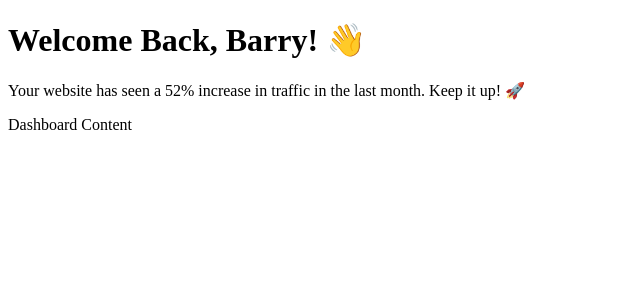
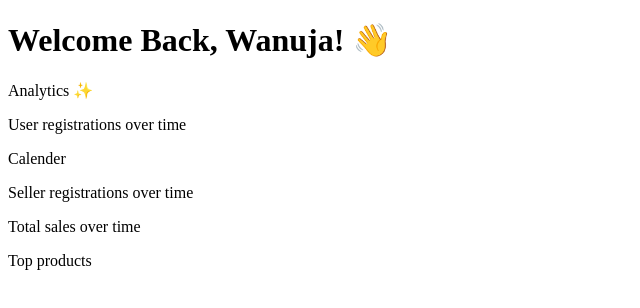
Before and after one commit to Wanuja97/tailorlink-admin-dashboard, a Next.js app: page /admin/dashboard in a window 1280 px wide. Shown: the top 308 px of the page, without its empty margins (0-640 px from the left). Built offline with nearby package versions, Linux system fonts and the light colour scheme.

Commit message:
active tab animated in sidenavbar

```diff
--- a/src/components/header.tsx
+++ b/src/components/header.tsx
@@ -3,17 +3,12 @@ import React from 'react'
 function Header() {
     return (
         <div>
-            <div aria-label="Page Header" className="bg-gray-100">
+            <div aria-label="Page Header" className="bg-gray-200">
                 <div className="w-screen px-4 py-8 sm:px-6 lg:px-8">
                     <div className="mt-8">
                         <h1 className="text-2xl font-bold text-gray-900 sm:text-3xl">
-                            Welcome Back, Barry! 👋
+                            Welcome Back, Wanuja! 👋
                         </h1>
-
-                        <p className="mt-1.5 text-sm text-gray-500">
-                            Your website has seen a 52% increase in traffic in the last month. Keep
-                            it up! 🚀
-                        </p>
                     </div>
                 </div>
             </div>
--- a/src/components/sidenavbar.tsx
+++ b/src/components/sidenavbar.tsx
@@ -1,5 +1,5 @@
 import React from 'react'
-
+import { useRouter } from 'next/router';
 import { Fragment } from 'react'
 import { Disclosure, Menu, Transition } from '@headlessui/react'
 import { Bars3Icon, BellIcon, XMarkIcon } from '@heroicons/react/24/outline'
@@ -18,6 +18,7 @@ function classNameNames(...classNamees: any[]) {
 }
 
 function Navbar() {
+  const router = useRouter();
   return (
     <div className="flex fixed top-0 left- h-screen w-64 flex-col justify-between border-e bg-cyan-950">
       <div className="px-4 py-6">
@@ -30,7 +31,8 @@ function Navbar() {
 
         <nav aria-label="Main Nav" className="mt-6 flex flex-col space-y-1 border-t">
 
-          <Link href="/admin/dashboard" className="flex items-center gap-2 rounded-lg  px-4 py-2 text-white hover:bg-gray-100 hover:text-gray-700">
+          <Link href="/admin/dashboard"
+          className={`flex items-center gap-2 rounded-lg px-4 py-2 text-white ${router.pathname === '/admin/dashboard' ? 'bg-gray-100 text-gray-700' : 'hover:bg-gray-100 hover:text-gray-700'}`}>
             <svg
               xmlns="http://www.w3.org/2000/svg"
               className="h-5 w-5 opacity-75"
@@ -55,7 +57,8 @@ function Navbar() {
           </Link>
 
 
-            <Link href="/admin/users" prefetch={false} className="flex items-center gap-2 rounded-lg  px-4 py-2 text-white hover:bg-gray-100 hover:text-gray-700">
+          <Link href="/admin/users" prefetch={false}
+          className={`flex items-center gap-2 rounded-lg px-4 py-2 text-white ${router.pathname === '/admin/users' ? 'bg-gray-100 text-gray-700' : 'hover:bg-gray-100 hover:text-gray-700'}`}>
             <svg
               xmlns="http://www.w3.org/2000/svg"
               className="h-5 w-5 opacity-75"
@@ -74,7 +77,8 @@ function Navbar() {
             <span className="text-sm font-medium">Manage users</span>
           </Link>
 
-            <Link href="/admin/pending-requests" prefetch={false} className="flex items-center gap-2 rounded-lg  px-4 py-2 text-white hover:bg-gray-100 hover:text-gray-700">
+          <Link href="/admin/pending-requests" prefetch={false}
+            className={`flex items-center gap-2 rounded-lg px-4 py-2 text-white ${router.pathname === '/admin/pending-requests' ? 'bg-gray-100 text-gray-700' : 'hover:bg-gray-100 hover:text-gray-700'}`}>
             <svg
               xmlns="http://www.w3.org/2000/svg"
               className="h-5 w-5 opacity-75"
@@ -93,7 +97,8 @@ function Navbar() {
             <span className="text-sm font-medium"> Pending seller requests </span>
           </Link>
 
-          <Link href="/admin/notifications" prefetch={false} className="flex items-center gap-2 rounded-lg px-4 py-2 text-white hover:bg-gray-100 hover:text-gray-700">
+          <Link href="/admin/add-new-admin" prefetch={false}
+          className={`flex items-center gap-2 rounded-lg px-4 py-2 text-white ${router.pathname === '/admin/add-new-admin' ? 'bg-gray-100 text-gray-700' : 'hover:bg-gray-100 hover:text-gray-700'}`}>
             <span className="sr-only">Add new admin</span>
             <svg
               xmlns="http://www.w3.org/2000/svg"
@@ -112,7 +117,8 @@ function Navbar() {
 
             <span className="text-sm font-medium"> Add new admin </span>
           </Link>
-          <Link href="/admin/view-admins" prefetch={false} className="flex items-center gap-2 rounded-lg px-4 py-2 text-white hover:bg-gray-100 hover:text-gray-700">
+          <Link href="/admin/view-admins" prefetch={false}
+          className={`flex items-center gap-2 rounded-lg px-4 py-2 text-white ${router.pathname === '/admin/view-admins' ? 'bg-gray-100 text-gray-700' : 'hover:bg-gray-100 hover:text-gray-700'}`}>
             <span className="sr-only">View admins</span>
             <svg
               xmlns="http://www.w3.org/2000/svg"
@@ -131,7 +137,8 @@ function Navbar() {
 
             <span className="text-sm font-medium">View admins</span>
           </Link>
-          <Link href="/admin/notifications" prefetch={false} className="flex items-center gap-2 rounded-lg px-4 py-2 text-white hover:bg-gray-100 hover:text-gray-700">
+          <Link href="/admin/notifications" prefetch={false}
+          className={`flex items-center gap-2 rounded-lg px-4 py-2 text-white ${router.pathname === '/admin/notifications' ? 'bg-gray-100 text-gray-700' : 'hover:bg-gray-100 hover:text-gray-700'}`}>
             <span className="sr-only">Notifications</span>
             <svg
               xmlns="http://www.w3.org/2000/svg"
--- a/src/pages/admin/dashboard.tsx
+++ b/src/pages/admin/dashboard.tsx
@@ -8,8 +8,13 @@ const Dashboard: NextPageWithLayout = () => {
   return (
     <>
       <Header/>
-      <div className='px-4 py-8 sm:px-6 lg:px-8'>
-      <p>Dashboard Content </p>
+      <div className='px-4 py-8 sm:px-6 lg:px-8 bg-gray-100 min-h-screen'>
+      <p>Analytics ✨</p>
+      <p>User registrations over time</p>
+      <p>Calender</p>
+      <p>Seller registrations over time</p>
+      <p>Total sales over time</p>
+      <p>Top products</p>
       </div>
 
     </>
```
Also changed, not shown: src/pages/admin/add-new-admin.tsx (added, +17 -0 lines). Lines whose indentation alone changed are shown as unchanged.
